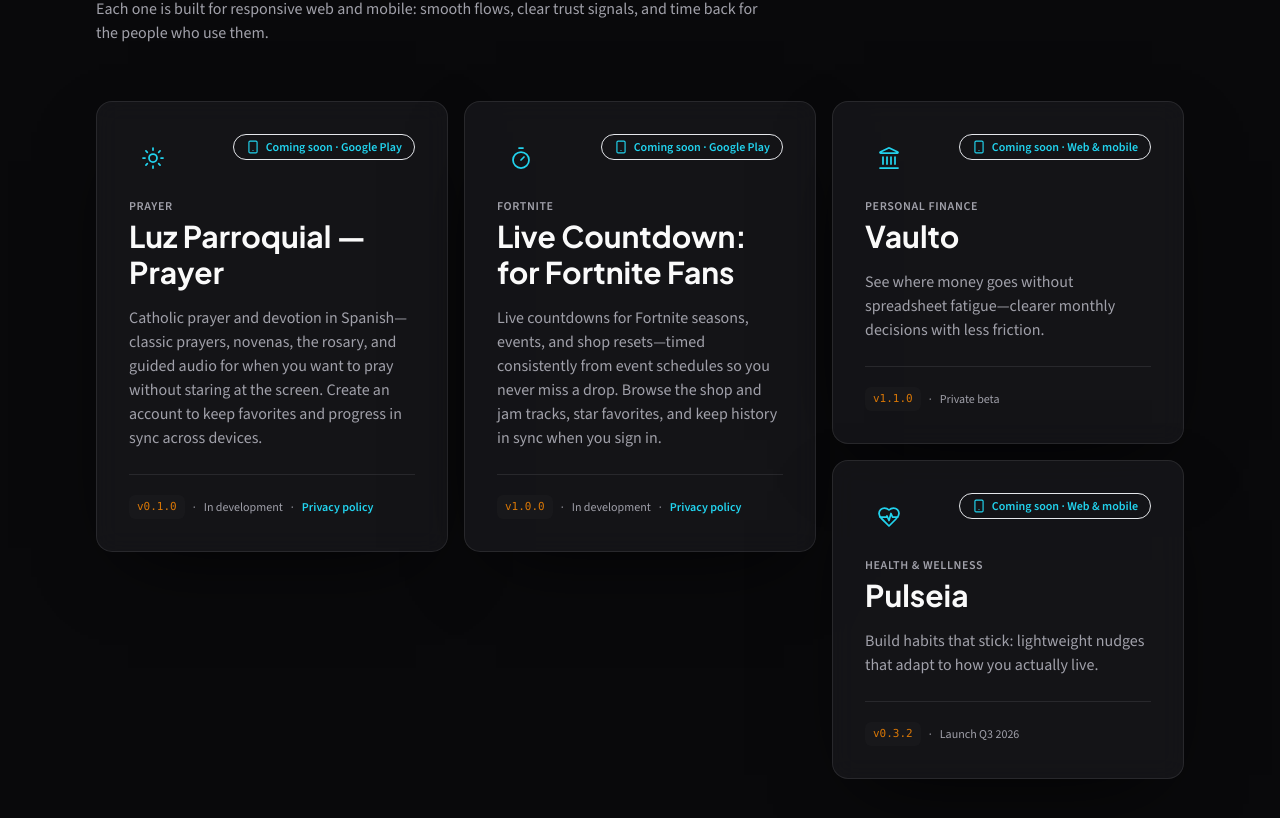
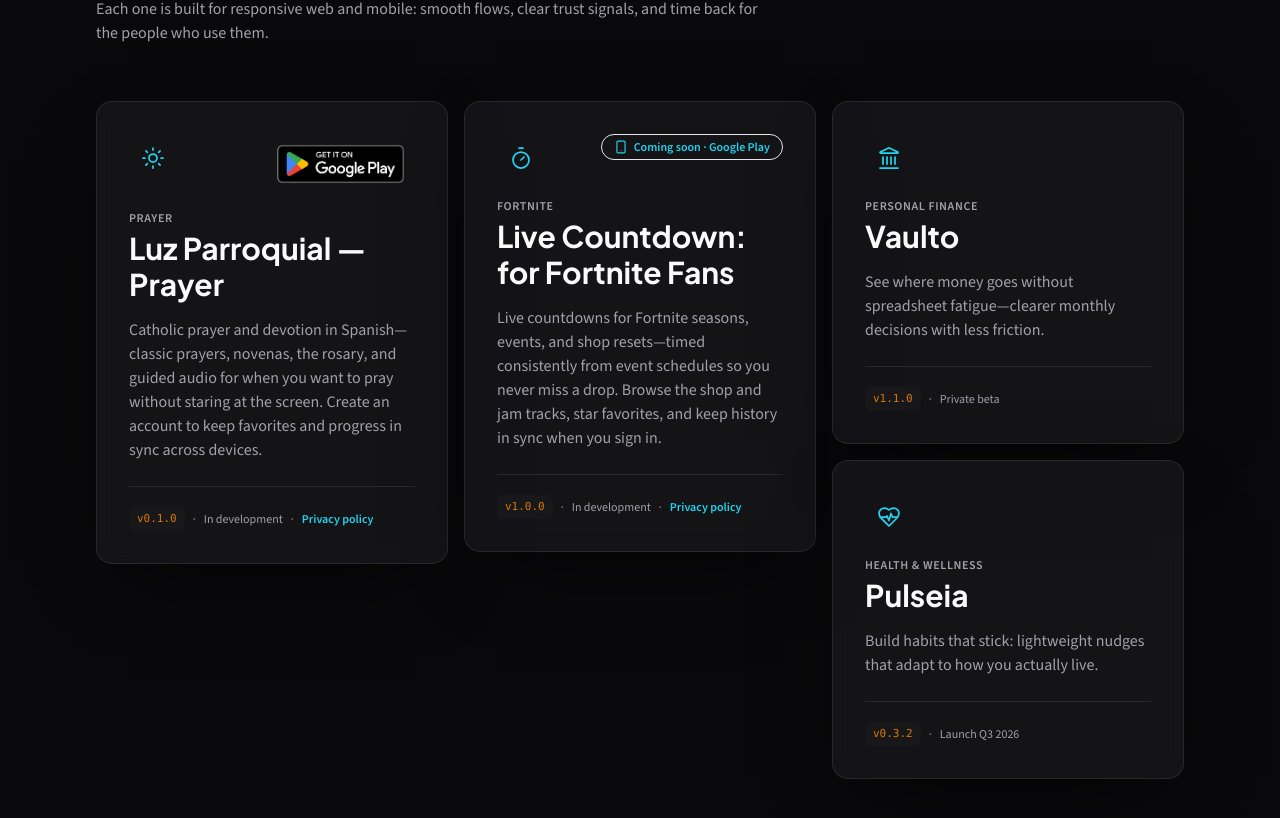
Before and after one commit to mauricioabh/wayool, a Next.js app: page / in a window 1280 px wide. Shown: the part 1035-1853 px from the top of the page. Built offline with nearby package versions, Linux system fonts and the light colour scheme.

Commit message:
feat(apps): add Luz Parroquial APK download via Google Play badge
Replace the coming-soon pill with the official badge and serve the APK from private Vercel Blob storage.

Co-authored-by: Cursor <cursoragent@cursor.com>

```diff
--- a/app/_components/AppShowcase.tsx
+++ b/app/_components/AppShowcase.tsx
@@ -3,6 +3,7 @@
 import { motion } from "framer-motion";
 import type { LucideIcon } from "lucide-react";
 import { HeartPulse, Landmark, Smartphone, Sun, Timer } from "lucide-react";
+import Image from "next/image";
 import Link from "next/link";
 import { SectionWrapper } from "@/app/_components/ui/SectionWrapper";
 import { fadeUp, staggerContainer } from "@/app/_lib/motion";
@@ -13,6 +14,7 @@ type AppShowcaseItem = {
   icon: LucideIcon;
   benefit: string;
   playSoonLabel?: string;
+  apkDownloadHref?: string;
   privacyHref?: string;
   version: string;
   status: string;
@@ -26,7 +28,7 @@ const APPS: AppShowcaseItem[] = [
     icon: Sun,
     benefit:
       "Catholic prayer and devotion in Spanish—classic prayers, novenas, the rosary, and guided audio for when you want to pray without staring at the screen. Create an account to keep favorites and progress in sync across devices.",
-    playSoonLabel: "Coming soon · Google Play",
+    apkDownloadHref: "/api/downloads/luz-parroquial",
     privacyHref: "/legal/privacy/luz-parroquial",
     version: "v0.1.0",
     status: "In development",
@@ -73,6 +75,27 @@ function PlaySoonBadge({ label = "Coming soon · Web & mobile" }: { label?: stri
   );
 }
 
+function GooglePlayDownloadButton({ href }: { href: string }) {
+  return (
+    <a
+      href={href}
+      download="luz-parroquial.apk"
+      className="inline-flex min-h-11 shrink-0 items-center rounded-lg p-0.5 transition-opacity hover:opacity-90 focus-visible:outline focus-visible:outline-2 focus-visible:outline-offset-2 focus-visible:outline-[var(--accent)] sm:min-h-12 md:min-h-14"
+      aria-label="Download Luz Parroquial APK for Android"
+    >
+      <Image
+        src="/google-play-badge.png"
+        alt="Get it on Google Play"
+        width={646}
+        height={250}
+        sizes="(max-width: 639px) 132px, (max-width: 1023px) 150px, 168px"
+        className="h-11 w-auto sm:h-12 md:h-14"
+        priority={false}
+      />
+    </a>
+  );
+}
+
 function AppCard({ app, isFeatured = false }: { app: AppShowcaseItem; isFeatured?: boolean }) {
   const Icon = app.icon;
   return (
@@ -94,7 +117,11 @@ function AppCard({ app, isFeatured = false }: { app: AppShowcaseItem; isFeatured
         >
           <Icon className="size-6" strokeWidth={1.75} />
         </div>
-        <PlaySoonBadge label={app.playSoonLabel} />
+        {app.apkDownloadHref ? (
+          <GooglePlayDownloadButton href={app.apkDownloadHref} />
+        ) : app.playSoonLabel ? (
+          <PlaySoonBadge label={app.playSoonLabel} />
+        ) : null}
       </div>
 
       <p className="mt-4 text-xs font-semibold uppercase tracking-wider text-[var(--text-muted)]">
--- /dev/null
+++ b/app/api/downloads/luz-parroquial/route.ts
@@ -0,0 +1,24 @@
+import { get } from "@vercel/blob";
+
+export const dynamic = "force-dynamic";
+
+const APK_PATHNAME = "apks/luz-parroquial/app-release.apk";
+const DOWNLOAD_FILENAME = "luz-parroquial.apk";
+
+export async function GET() {
+  const result = await get(APK_PATHNAME, { access: "private" });
+
+  if (!result || result.statusCode !== 200 || !result.stream) {
+    return new Response("APK not found", { status: 404 });
+  }
+
+  return new Response(result.stream, {
+    headers: {
+      "Content-Type":
+        result.blob.contentType ?? "application/vnd.android.package-archive",
+      "Content-Disposition": `attachment; filename="${DOWNLOAD_FILENAME}"`,
+      "Content-Length": String(result.blob.size),
+      "Cache-Control": result.blob.cacheControl ?? "public, max-age=3600",
+    },
+  });
+}
--- a/package.json
+++ b/package.json
@@ -9,6 +9,7 @@
     "lint": "next lint"
   },
   "dependencies": {
+    "@vercel/blob": "^2.4.0",
     "framer-motion": "^11.18.2",
     "lucide-react": "^0.475.0",
     "next": "14.2.35",
```
Also changed, not shown: public/google-play-badge.png (added), 1 other file (tests, documents, lock files or other folders).
